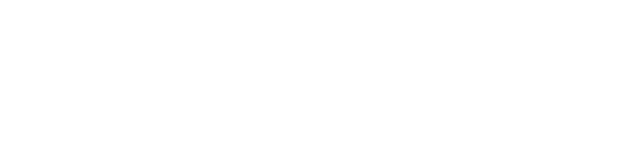
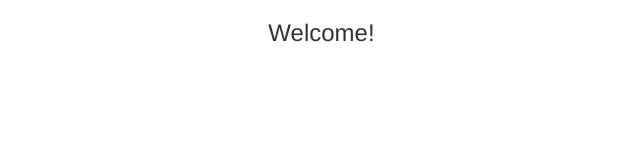
Before and after one commit to niralpokal/reacttodo, a React app: page public/index.html in a window 1280 px wide. Shown: the whole page, without its empty margins (461-1101 px from the left). Built offline with nearby package versions, Linux system fonts and the light colour scheme.

Commit message:
I displayed a welcome message fort the user. #3

```diff
--- a/package.json
+++ b/package.json
@@ -12,6 +12,7 @@
     "express": "^4.13.4",
     "gulp": "^3.9.1",
     "react": "^15.0.2",
+    "react-bootstrap": "^0.29.4",
     "react-dom": "^15.0.2"
   },
   "devDependencies": {
--- a/public/index.html
+++ b/public/index.html
@@ -3,6 +3,7 @@
   <head>
     <meta charset="utf-8">
     <title>React Todo</title>
+    <link rel="stylesheet" href="https://maxcdn.bootstrapcdn.com/bootstrap/3.3.6/css/bootstrap.min.css" integrity="sha384-1q8mTJOASx8j1Au+a5WDVnPi2lkFfwwEAa8hDDdjZlpLegxhjVME1fgjWPGmkzs7" crossorigin="anonymous">
   </head>
   <body>
     <div id="app">
```
Also changed, not shown: server/dist/index.html, server/dist/js/components/HomePage.js (added), server/dist/js/main.js.
